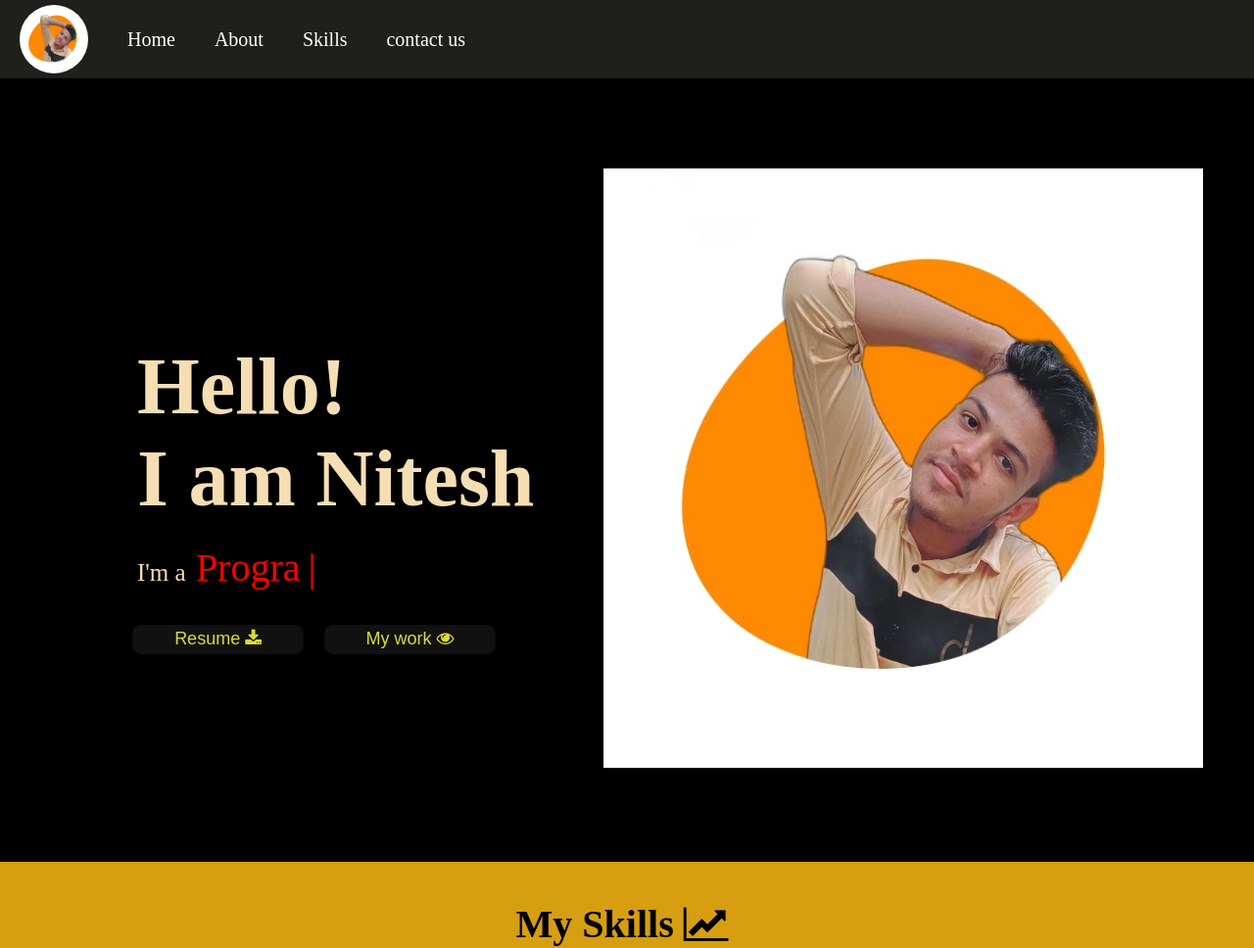
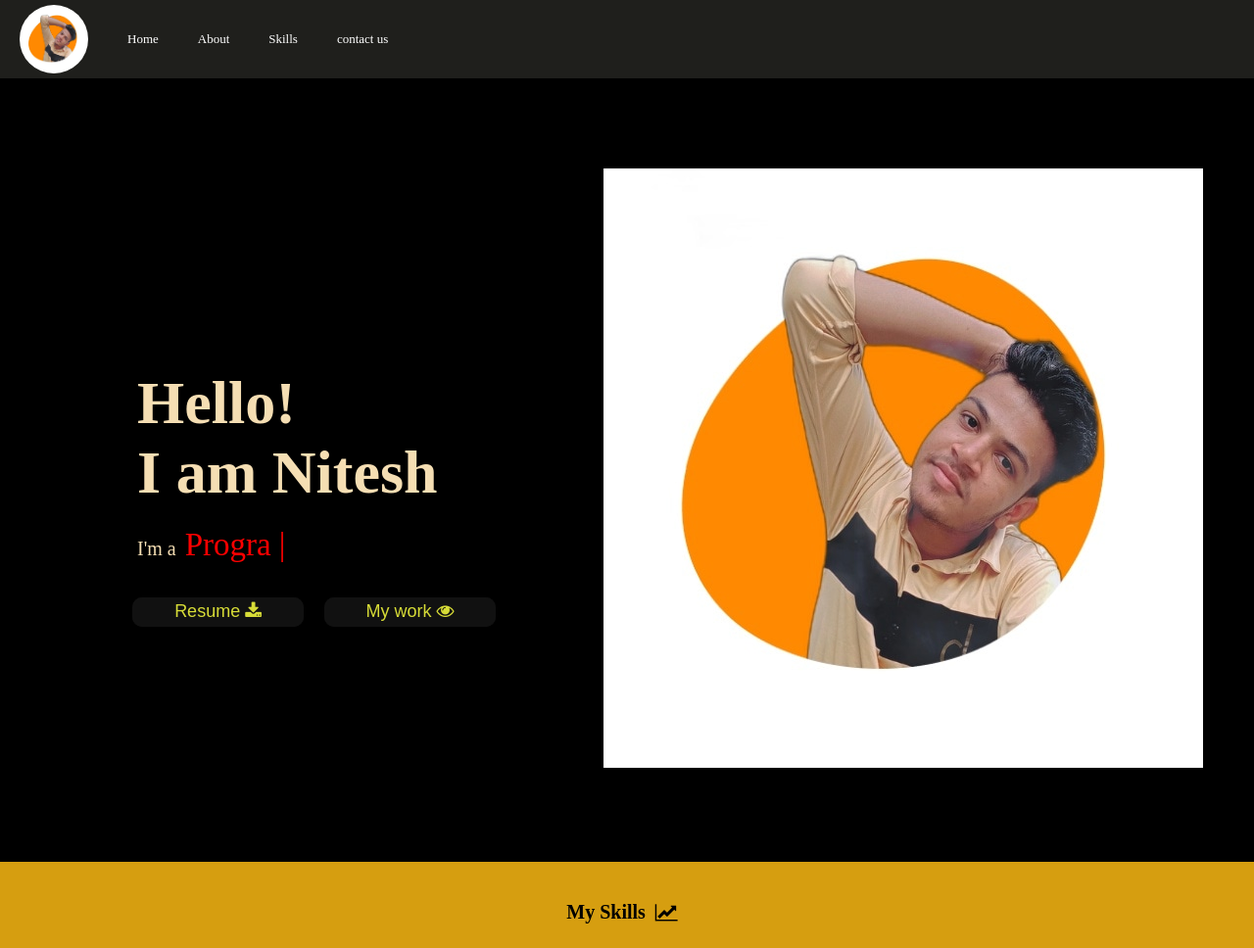
Before and after one commit to Niteshcodes/portfolio, a plain HTML site: page index.html in a window 1280 px wide. Shown: the top 968 px of the page at 98% size. Drawn offline with nearby package versions, Linux system fonts and the light colour scheme.

Commit message:
Update style.css

```diff
--- a/style.css
+++ b/style.css
@@ -29,7 +29,7 @@ nav ul li {
     justify-content: center;
     align-items: center;
     text-align: center;
-    font-size: 20px;
+    font-size: 13px;
 }
 nav ul li a{
     text-decoration: none;
@@ -65,7 +65,7 @@ nav ul li img{
 }
  h1{
     /* margin-bottom: 22px; */
-    font-size: 82px;
+    font-size: 62px;
 }
 
 .logo{
@@ -73,13 +73,13 @@ nav ul li img{
     right: 52px;
 }
 .name p {
-    font-size: 25px;
+    font-size: 20px;
     position: relative;
     top: 20px;
 }
 .name p span{
     color: red;
-    font-size: 40px;
+    font-size: 33px;
     margin: 0 4px;
 }
 
@@ -172,7 +172,7 @@ nav ul li img{
     justify-content: center;
     align-items: center;
     text-align: center;
-    font-size: 40px;
+    font-size: 20px;
     position: relative;
     top: 40px;
 
@@ -262,7 +262,7 @@ nav ul li img{
     color: #002bff;
 }
 .ek p{
-    font-size: 18px;
+    font-size: 12px;
 }
 
 
```
